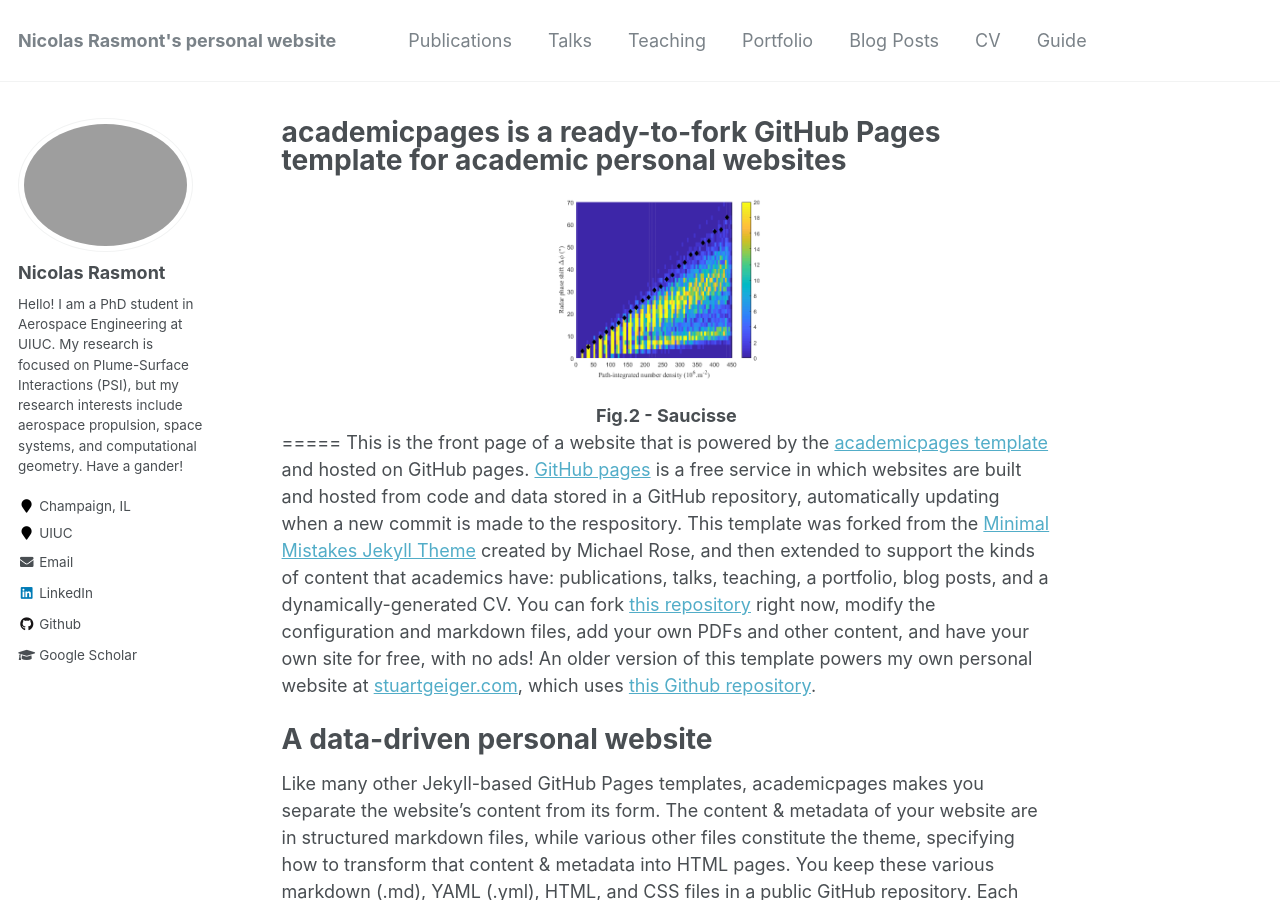
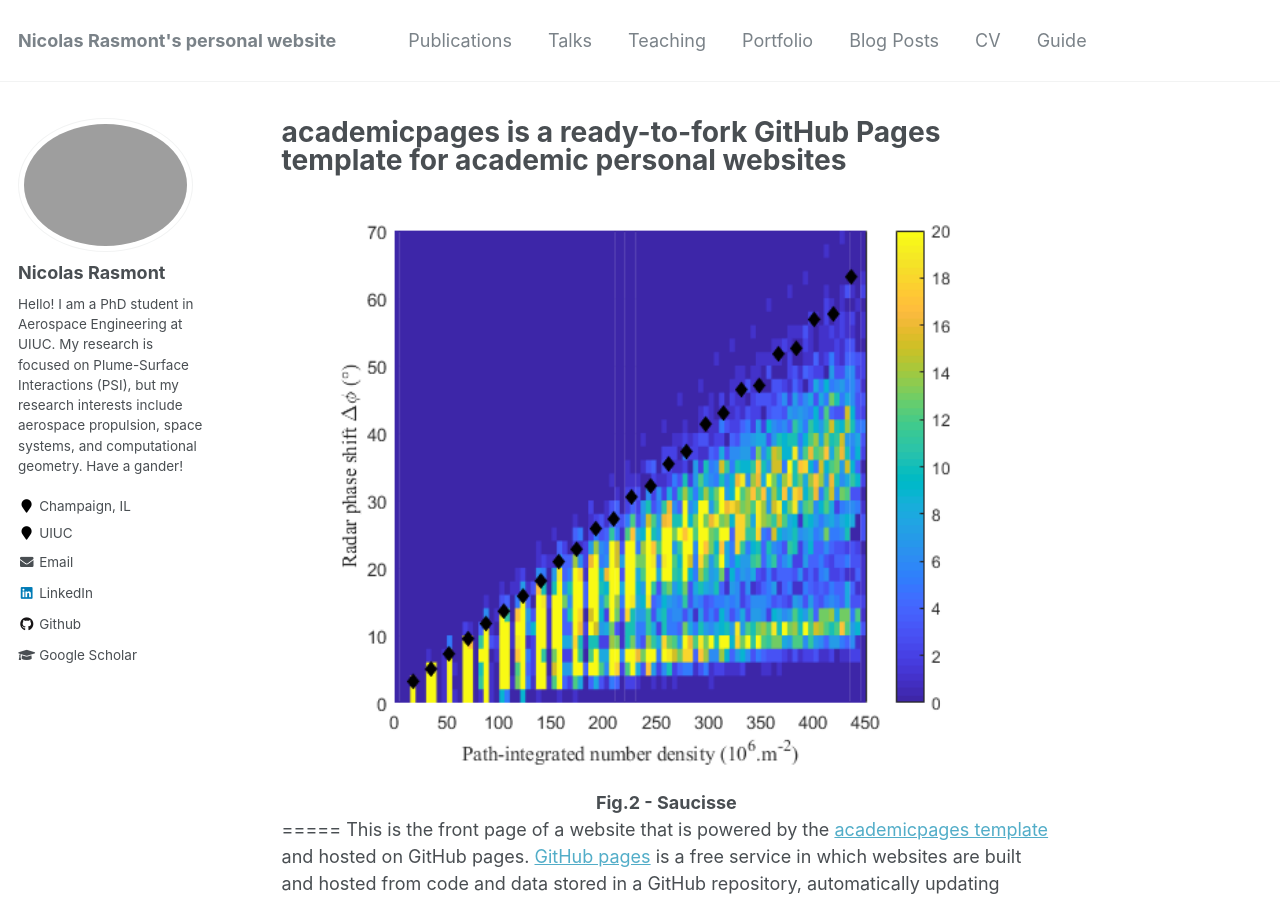
Before and after one commit to nicolasrasmont/nicolasrasmont.github.io, a Jekyll site: the page built from _pages/about.md, in a window 1280 px wide and 900 px high. Built offline with Jekyll 4.4.1, drawn with Linux system fonts in a browser that asks for light colours.

Commit message:
Update about.md

```diff
--- a/_pages/about.md
+++ b/_pages/about.md
@@ -9,7 +9,7 @@ redirect_from:
 ---
 
 <p align="center" width="100%">
-    <img width="33%" src="/images/monte-carlo_result_epsilon_10_sigeps_10.svg">
+    <img width="100%" src="/images/monte-carlo_result_epsilon_10_sigeps_10.svg">
 </p>
 <center><b> Fig.2 - Saucisse</b></center>
 =====
```
